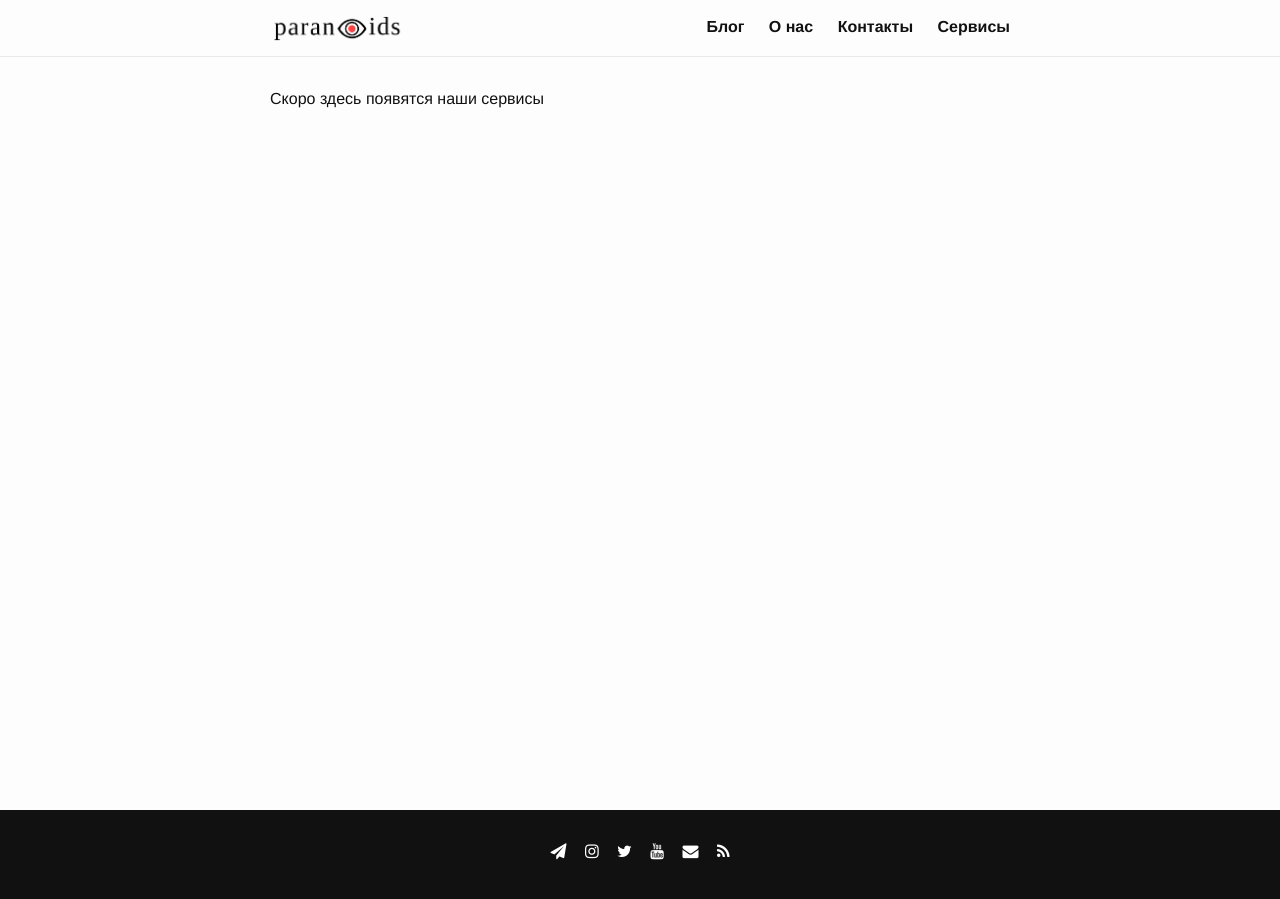
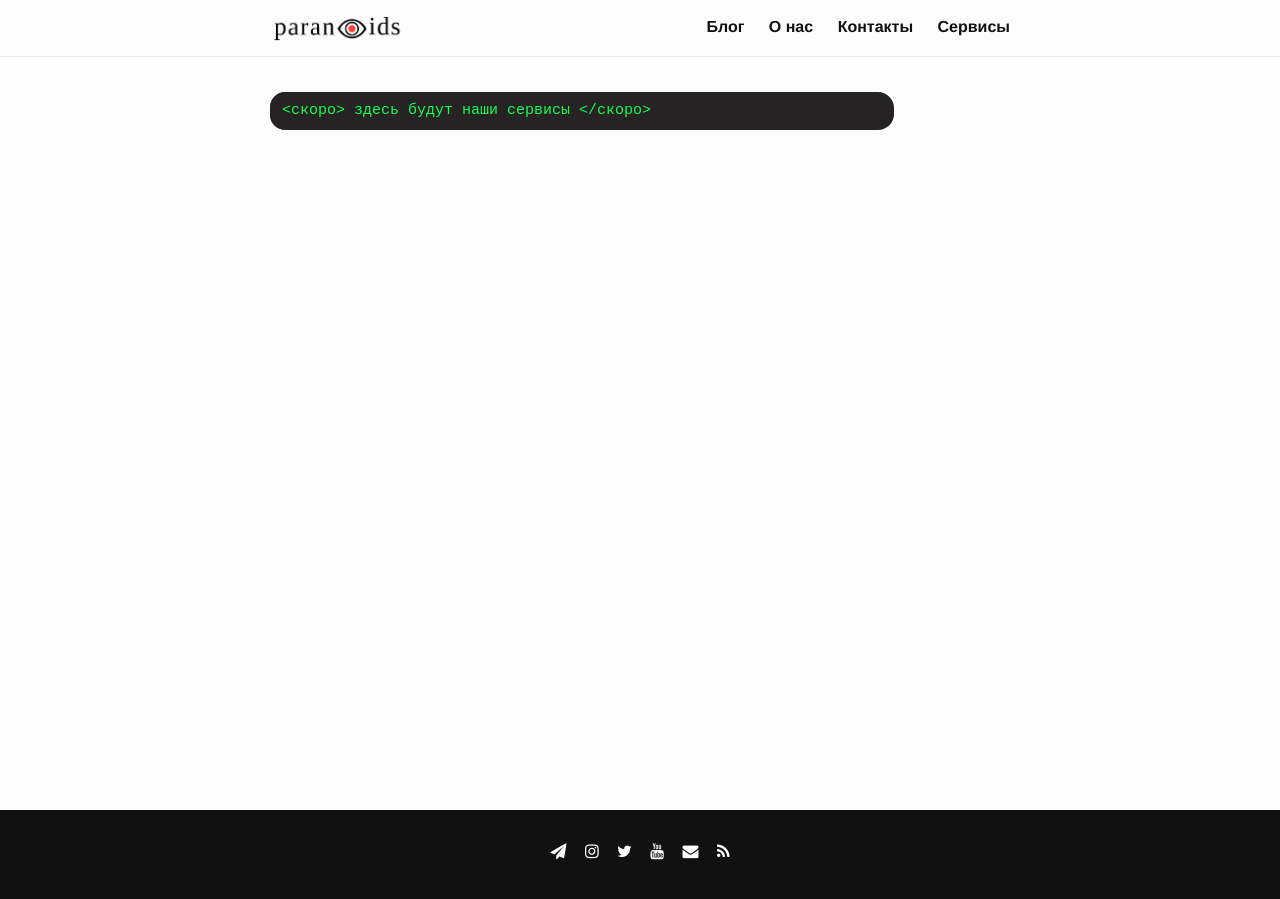
Before and after one commit to 2b7E1n6D0e5R7/2b7E1n6D0e5R7.github.io, a Jekyll site: the page built from _pages/services.md, in a window 1280 px wide. Built offline with Jekyll 4.4.1, drawn with Linux system fonts in a browser that asks for light colours.

Commit message:
Update services.md

````diff
--- a/_pages/services.md
+++ b/_pages/services.md
@@ -3,4 +3,6 @@ layout: default
 title: Сервисы
 permalink: /services/
 ---
-<p>Скоро здесь появятся наши сервисы</p>
+```
+<скоро> здесь будут наши сервисы </скоро>
+```
````
